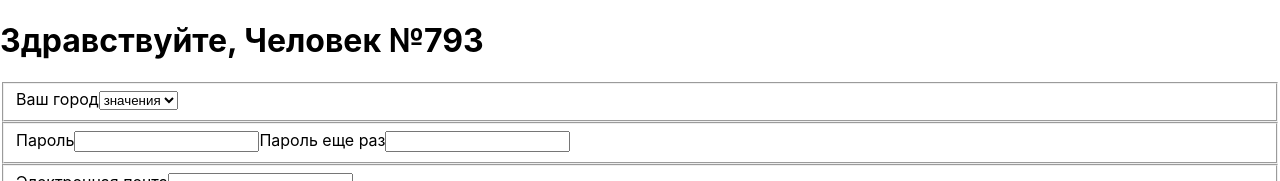
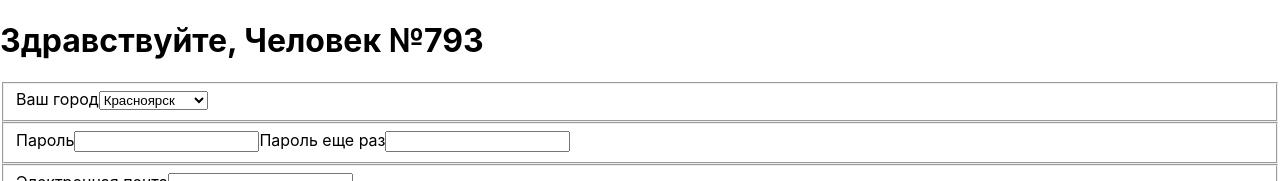
Before and after one commit to Comediant24/au-test, a React (Create React App) app: page / in a window 1280 px wide. Shown: the top 181 px of the page. Built offline with nearby package versions, Linux system fonts and the light colour scheme.

Commit message:
feat: реализовать экспорт данных

```diff
--- a/src/components/Form.js
+++ b/src/components/Form.js
@@ -2,12 +2,13 @@ import React from 'react';
 import FormCheckBox from './FormCheckBox';
 import FormInput from './FormInput';
 import FormSelect from './FormSelect';
+import cityList from '../utils/cityList';
 
 const Form = () => {
   return (
     <form className="form form__container">
       <fieldset className="form__input-container form__input-container_ctrl_city">
-        <FormSelect title="Ваш город" />
+        <FormSelect title="Ваш город" selectList={cityList} />
       </fieldset>
 
       <fieldset className="form__input-container form__input-container_ctrl_password">
--- /dev/null
+++ b/src/utils/cityList.js
@@ -0,0 +1,15 @@
+import data from '../data/cities.json';
+
+const firstCity = data
+  .filter((city) => city.population > 50000)
+  .sort((a, b) => b.population - a.population)
+  .splice(0, 1);
+
+const popul = data.filter(
+  (city) =>
+    (city.population > 50000) &
+    (city.population !== firstCity[0].population + '')
+);
+popul.unshift(firstCity[0]);
+
+export default popul;
```
